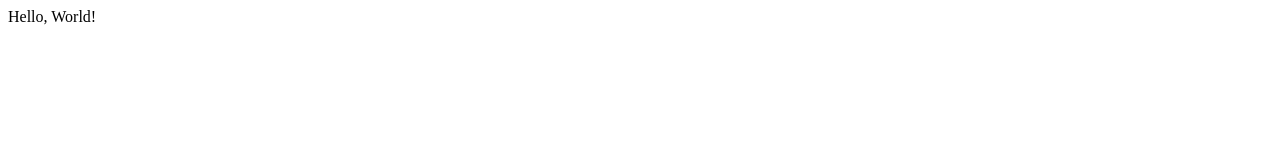
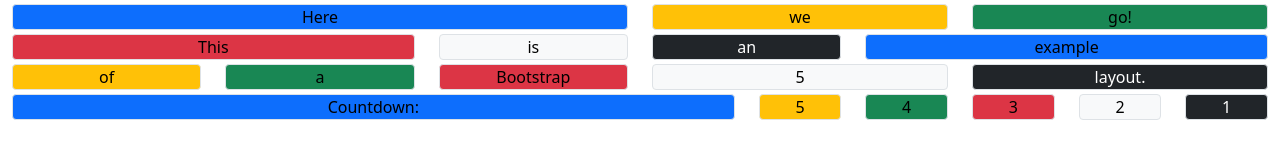
Before and after one commit to EoinGalvinC23331653/RWAT, a plain HTML site: page Lab 1/index.html in a window 1280 px wide. Drawn offline with nearby package versions, Linux system fonts and the light colour scheme.

Commit message:
Complete Lab1 exercise

```diff
--- a/Lab 1/index.html
+++ b/Lab 1/index.html
@@ -3,8 +3,81 @@
     <meta charset="UTF-8">
     <meta name="viewport" content="width=device-width, initial-scale=1.0">
     <title>Lab 1</title>
+
+    <!-- Latest compiled and minified CSS -->
+    <link href="https://cdn.jsdelivr.net/npm/bootstrap@5.3.8/dist/css/bootstrap.min.css" rel="stylesheet">
 </head>
+
 <body>
-    <p>Hello, World!</p>
+    <!-- Latest compiled JavaScript -->
+    <script src="https://cdn.jsdelivr.net/npm/bootstrap@5.3.8/dist/js/bootstrap.bundle.min.js"></script>
+
+    <div class="container-fluid">
+        <div class="row">
+            <div class="col-lg-6">
+                <div class="bg-primary text-black border border-1 rounded-1 mt-1 text-center">Here</div>
+            </div>
+            <div class="col-lg-3">
+                <div class="bg-warning text-black border border-1 rounded-1 mt-1 text-center">we</div>
+            </div>
+            <div class="col-lg-3">
+                <div class="bg-success text-black border border-1 rounded-1 mt-1 text-center">go!</div>
+            </div>
+        </div>
+
+        <div class="row">
+            <div class="col-lg-4">
+                <div class="bg-danger text-black border border-1 rounded-1 mt-1 text-center">This</div>
+            </div>
+            <div class="col-lg-2">
+                <div class="bg-light text-black border border-1 rounded-1 mt-1 text-center">is</div>
+            </div>
+            <div class="col-lg-2">
+                <div class="bg-dark text-white border border-1 rounded-1 mt-1 text-center">an</div>
+            </div>
+            <div class="col-lg-4">
+                <div class="bg-primary text-black border border-1 rounded-1 mt-1 text-center">example</div>
+            </div>
+        </div>
+
+        <div class="row">
+            <div class="col-lg-2">
+                <div class="bg-warning text-black border border-1 rounded-1 mt-1 text-center">of</div>
+            </div>
+            <div class="col-lg-2">
+                <div class="bg-success text-black border border-1 rounded-1 mt-1 text-center">a</div>
+            </div>
+            <div class="col-lg-2">
+                <div class="bg-danger text-black border border-1 rounded-1 mt-1 text-center">Bootstrap</div>
+            </div>
+            <div class="col-lg-3">
+                <div class="bg-light text-black border border-1 rounded-1 mt-1 text-center">5</div>
+            </div>
+            <div class="col-lg-3">
+                <div class="bg-dark text-white border border-1 rounded-1 mt-1 text-center">layout.</div>
+            </div>
+        </div>
+
+        <div class="row">
+            <div class="col-lg-7">
+                <div class="bg-primary text-black border border-1 rounded-1 mt-1 text-center">Countdown:</div>
+            </div>
+            <div class="col-lg-1">
+                <div class="bg-warning text-black border border-1 rounded-1 mt-1 text-center">5</div>
+            </div>
+            <div class="col-lg-1">
+                <div class="bg-success text-black border border-1 rounded-1 mt-1 text-center">4</div>
+            </div>
+            <div class="col-lg-1">
+                <div class="bg-danger text-black border border-1 rounded-1 mt-1 text-center">3</div>
+            </div>
+            <div class="col-lg-1">
+                <div class="bg-light text-black border border-1 rounded-1 mt-1 text-center">2</div>
+            </div>
+            <div class="col-lg-1">
+                <div class="bg-dark text-white border border-1 rounded-1 mt-1 text-center">1</div>
+            </div>
+        </div>
+    </div>
 </body>
 </html>
```
